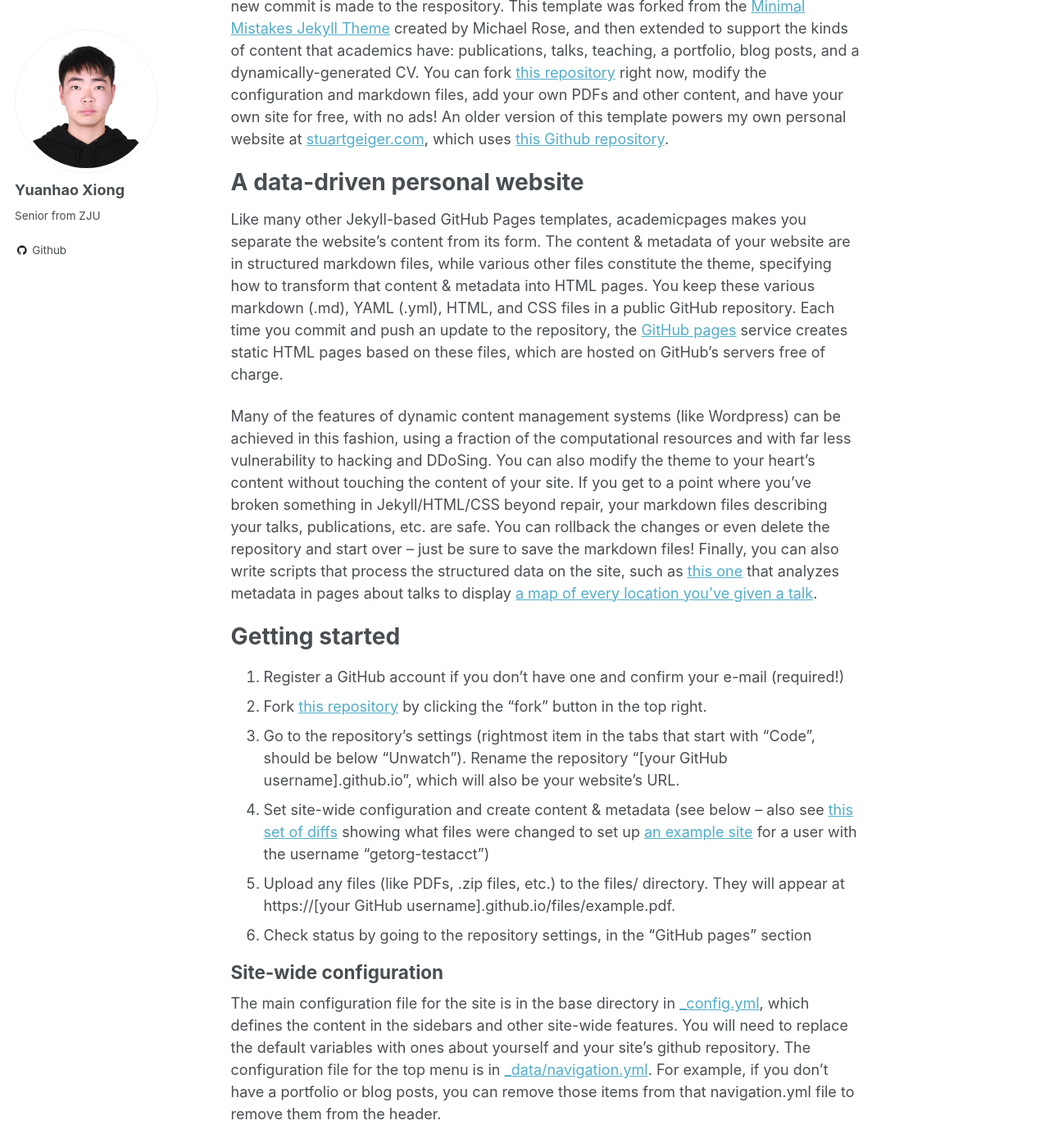
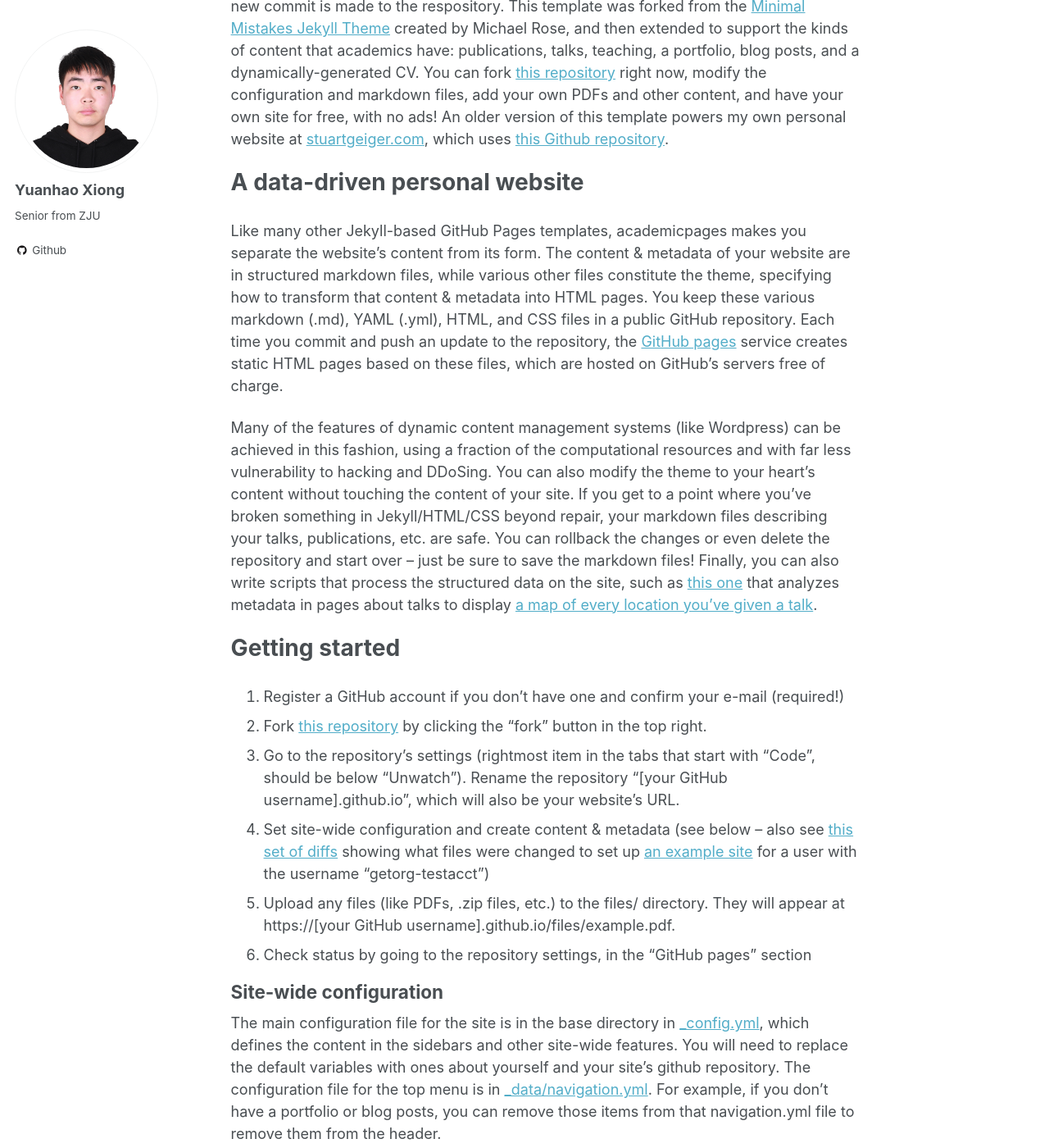
Before and after one commit to xyh97/xyh97.github.io, a Jekyll site: the page built from _pages/about.md, in a window 1280 px wide and 1400 px high, scrolled down 205 px. Shown: the whole window at 82% size. Built offline with Jekyll 4.4.1, drawn with Linux system fonts in a browser that asks for light colours.

Commit message:
update h1

```diff
--- a/_sass/_base.scss
+++ b/_sass/_base.scss
@@ -21,7 +21,7 @@ body {
   }
 }
 
-h1, h2, h3, h4, h5, h6 {
+h2, h3, h4, h5, h6 {
   margin: 0.5em 0 0.5em;
   line-height: 1.2;
   font-family: $header-font-family;
@@ -29,6 +29,10 @@ h1, h2, h3, h4, h5, h6 {
 }
 
 h1 {
+  margin: 0.5em 0 1em;
+  line-height: 1.2;
+  font-family: $header-font-family;
+  font-weight: bold;
   margin-top: 0;
   font-size: $type-size-3;
 }
```
